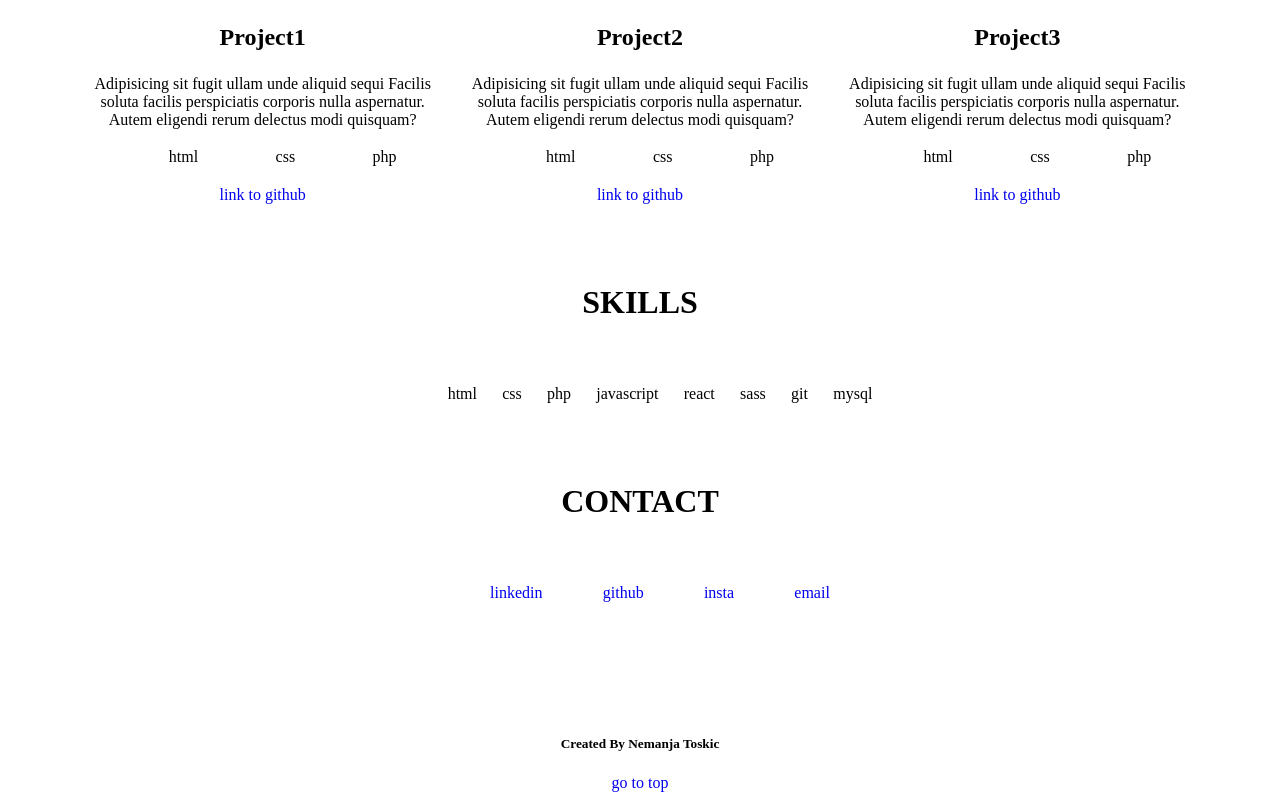
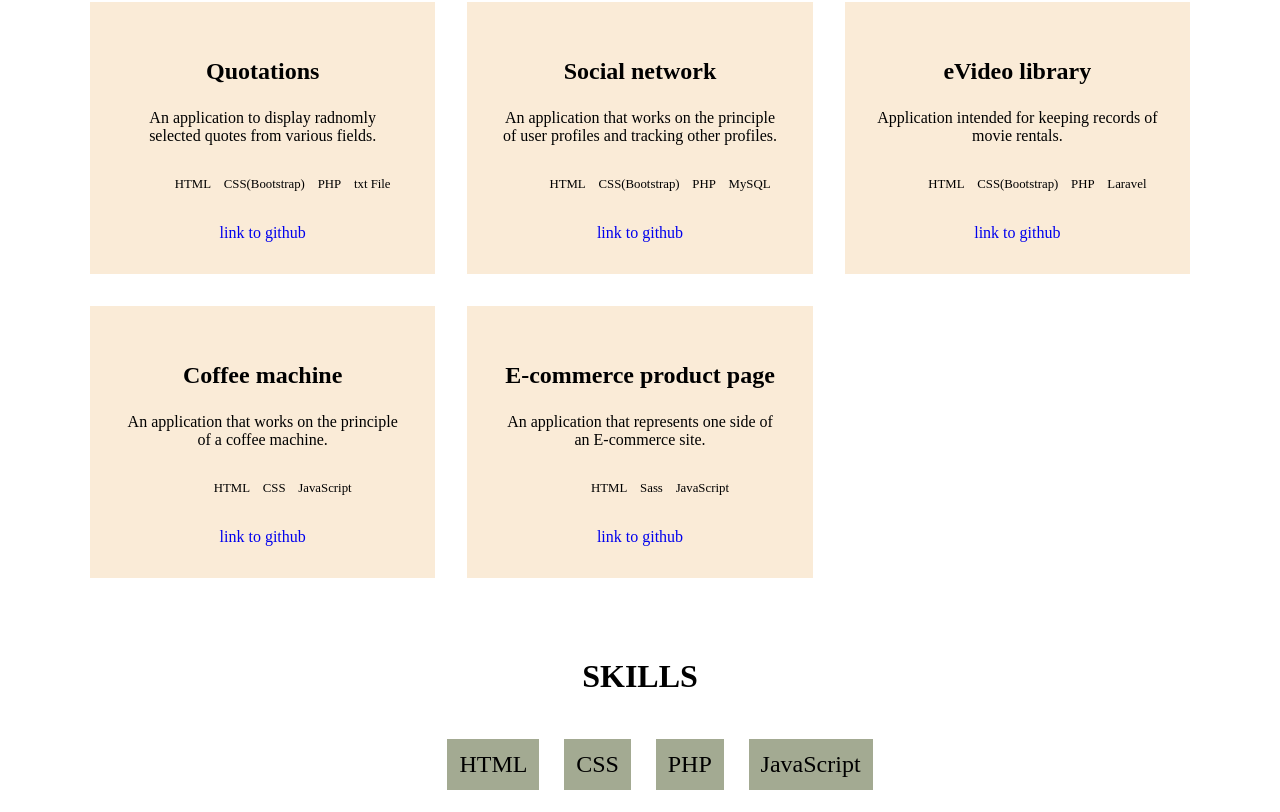
Before and after one commit to toska27/Portfolio, a React (Create React App) app: page / in a window 1280 px wide. Shown: the part 664-1476 px from the top of the page. Built offline with nearby package versions, Linux system fonts and the light colour scheme.

Commit message:
added new text and improved appearance

```diff
--- a/src/components/About/About.css
+++ b/src/components/About/About.css
@@ -1,10 +1,12 @@
 .about {
-  background-color: rgb(183, 238, 238);
   display: flex;
   flex-direction: column;
-  text-align: center;
+  align-items: center;
+  margin-top: 3em;
 }
 .about_desc {
-  font-size: 1rem;
-  margin: 2em 8em;
+  max-width: 600px;
 }
+.name {
+  color: blue;
+}
--- a/src/components/About/About.js
+++ b/src/components/About/About.js
@@ -4,7 +4,9 @@ import "./About.css";
 const About = () => {
   return (
     <section className="about">
-      <h1 className="about_name">Hi, I am Nemanja Toskic</h1>
+      <h1 className="about_name">
+        Hi, I am <span className="name">Nemanja Toskic</span>
+      </h1>
       <h3 className="about_role">Web Developer</h3>
       <p className="about_desc">
         Adipisicing sit fugit ullam unde aliquid sequi Facilis soluta facilis
--- a/src/components/Contact/Contact.css
+++ b/src/components/Contact/Contact.css
@@ -1,12 +1,4 @@
-.contact {
-  margin-top: 5em;
-  text-align: center;
-}
-.contact_title {
-  margin-bottom: 2em;
-}
 .contact_list {
-  list-style-type: none;
   max-width: 400px;
   width: 95%;
   margin: 0 auto;
@@ -14,6 +6,8 @@
   flex-wrap: wrap;
   justify-content: space-around;
 }
-.contact_list-item a {
-  text-decoration: none;
+.contact_list-item {
+  border: 1px solid darkgray;
+  padding: 0.5rem;
+  font-size: 1.5rem;
 }
--- a/src/components/Contact/Contact.js
+++ b/src/components/Contact/Contact.js
@@ -3,20 +3,28 @@ import "./Contact.css";
 
 const Contact = () => {
   return (
-    <section className="contact">
-      <h2 className="contact_title">CONTACT</h2>
+    <section className="contact section" id="contact">
+      <h2 className="title">contact</h2>
       <ul className="contact_list">
         <li className="contact_list-item">
-          <a href="#">linkedin</a>
+          <a href="https://www.linkedin.com/in/nemanja-toskic-543a34276/">
+            <span typeof="button">linkedin</span>
+          </a>
         </li>
         <li className="contact_list-item">
-          <a href="#">github</a>
+          <a href="https://github.com/toska27">
+            <span typeof="button">github</span>
+          </a>
         </li>
         <li className="contact_list-item">
-          <a href="#">insta</a>
+          <a href="https://www.instagram.com/toskic_n/">
+            <span typeof="button">insta</span>
+          </a>
         </li>
         <li className="contact_list-item">
-          <a href="#">email</a>
+          <a href="mailto:nemanjatoskic58@gmail.com">
+            <span typeof="button">email</span>
+          </a>
         </li>
       </ul>
     </section>
--- a/src/components/Footer/Footer.css
+++ b/src/components/Footer/Footer.css
@@ -1,5 +1,4 @@
 .footer {
-  padding: 3em 0;
-  margin-top: 4em;
+  margin-top: 5em;
   text-align: center;
 }
--- a/src/components/Footer/Footer.js
+++ b/src/components/Footer/Footer.js
@@ -4,8 +4,8 @@ import "./Footer.css";
 const Footer = () => {
   return (
     <footer className="footer">
+      <a href="#header">go to top</a>
       <h5>Created By Nemanja Toskic</h5>
-      <a href="#header">go to top</a>
     </footer>
   );
 };
--- a/src/components/Header/Header.css
+++ b/src/components/Header/Header.css
@@ -1,5 +1,4 @@
 .header {
-  background-color: antiquewhite;
   height: 8em;
   max-width: 1100px;
   width: 95%;
@@ -12,11 +11,9 @@ nav {
   margin-right: 20px;
 }
 .nav_list {
-  list-style-type: none;
   display: flex;
   justify-content: space-between;
 }
 .link {
-  text-decoration: none;
   font-size: 1.2rem;
 }
--- a/src/components/Header/Header.js
+++ b/src/components/Header/Header.js
@@ -8,17 +8,17 @@ const Header = () => {
       <nav>
         <ul className="nav_list">
           <li className="nav_list-item">
-            <a href="#" className="link">
+            <a href="#projects" className="link">
               projects
             </a>
           </li>
           <li className="nav_list-item">
-            <a href="#" className="link">
+            <a href="#skills" className="link">
               skills
             </a>
           </li>
           <li className="nav_list-item">
-            <a href="#" className="link">
+            <a href="#contact" className="link">
               contact
             </a>
           </li>
--- a/src/components/Projects/Projects.css
+++ b/src/components/Projects/Projects.css
@@ -1,10 +1,3 @@
-.projects {
-  margin-top: 5em;
-  text-align: center;
-}
-.projects_title {
-  margin-bottom: 2em;
-}
 .projects_grid {
   max-width: 1100px;
   margin: 0 auto;
@@ -12,14 +5,24 @@
   grid-template-columns: repeat(auto-fit, minmax(18em, 1fr));
   grid-gap: 2em;
 }
-
+.card {
+  padding: 2em;
+  margin: 0 auto;
+  text-align: center;
+  background-color: antiquewhite;
+}
+.card_desc {
+  margin-top: 1em;
+}
 .card_list {
-  list-style-type: none; /*globalno*/
   display: flex;
   flex-wrap: wrap;
-  justify-content: space-around;
-  margin: 1.2em 0;
+  justify-content: center;
+  margin: 1.6em 0;
+  left: -2em;
 }
-.card_link {
-  text-decoration: none;
+.card_list-item {
+  margin: 0.5em;
+  font-weight: 500;
+  font-size: 0.8rem;
 }
--- a/src/components/Projects/Projects.js
+++ b/src/components/Projects/Projects.js
@@ -3,54 +3,96 @@ import "./Projects.css";
 
 const Projects = () => {
   return (
-    <section className="projects">
-      <h2 className="projects_title">PROJECTS</h2>
+    <section className="projects section" id="projects">
+      <h2 className="title">projects</h2>
       <div className="projects_grid">
         <div className="card">
-          <h3 className="card_title">Project1</h3>
+          <h3 className="card_title">Quotations</h3>
           <p className="card_desc">
-            Adipisicing sit fugit ullam unde aliquid sequi Facilis soluta
-            facilis perspiciatis corporis nulla aspernatur. Autem eligendi rerum
-            delectus modi quisquam?
+            An application to display radnomly selected quotes from various
+            fields.
           </p>
           <ul className="card_list">
-            <li className="card_list-item">html</li>
-            <li className="card_list-item">css</li>
-            <li className="card_list-item">php</li>
+            <li className="card_list-item">HTML</li>
+            <li className="card_list-item">CSS(Bootstrap)</li>
+            <li className="card_list-item">PHP</li>
+            <li className="card_list-item">txt File</li>
           </ul>
-          <a href="#" className="card_link">
+          <a
+            href="https://github.com/toska27/Projects/tree/main/Quotations"
+            className="card_link"
+          >
             link to github
           </a>
         </div>
         <div className="card">
-          <h3 className="card_title">Project2</h3>
+          <h3 className="card_title">Social network</h3>
           <p className="card_desc">
-            Adipisicing sit fugit ullam unde aliquid sequi Facilis soluta
-            facilis perspiciatis corporis nulla aspernatur. Autem eligendi rerum
-            delectus modi quisquam?
+            An application that works on the principle of user profiles and
+            tracking other profiles.
           </p>
           <ul className="card_list">
-            <li className="card_list-item">html</li>
-            <li className="card_list-item">css</li>
-            <li className="card_list-item">php</li>
+            <li className="card_list-item">HTML</li>
+            <li className="card_list-item">CSS(Bootstrap)</li>
+            <li className="card_list-item">PHP</li>
+            <li className="card_list-item">MySQL</li>
           </ul>
-          <a href="#" className="card_link">
+          <a
+            href="https://github.com/toska27/Projects/tree/main/Social%20network"
+            className="card_link"
+          >
             link to github
           </a>
         </div>
         <div className="card">
-          <h3 className="card_title">Project3</h3>
+          <h3 className="card_title">eVideo library</h3>
           <p className="card_desc">
-            Adipisicing sit fugit ullam unde aliquid sequi Facilis soluta
-            facilis perspiciatis corporis nulla aspernatur. Autem eligendi rerum
-            delectus modi quisquam?
+            Application intended for keeping records of movie rentals.
           </p>
           <ul className="card_list">
-            <li className="card_list-item">html</li>
-            <li className="card_list-item">css</li>
-            <li className="card_list-item">php</li>
+            <li className="card_list-item">HTML</li>
+            <li className="card_list-item">CSS(Bootstrap)</li>
+            <li className="card_list-item">PHP</li>
+            <li className="card_list-item">Laravel</li>
           </ul>
-          <a href="#" className="card_link">
+          <a
+            href="https://github.com/toska27/Projects/tree/main/eVideo%20library"
+            className="card_link"
+          >
+            link to github
+          </a>
+        </div>
+        <div className="card">
+          <h3 className="card_title">Coffee machine</h3>
+          <p className="card_desc">
+            An application that works on the principle of a coffee machine.
+          </p>
+          <ul className="card_list">
+            <li className="card_list-item">HTML</li>
+            <li className="card_list-item">CSS</li>
+            <li className="card_list-item">JavaScript</li>
+          </ul>
+          <a
+            href="https://github.com/toska27/Projects/tree/main/Coffee%20machine/Machine"
+            className="card_link"
+          >
+            link to github
+          </a>
+        </div>
+        <div className="card">
+          <h3 className="card_title">E-commerce product page</h3>
+          <p className="card_desc">
+            An application that represents one side of an E-commerce site.
+          </p>
+          <ul className="card_list">
+            <li className="card_list-item">HTML</li>
+            <li className="card_list-item">Sass</li>
+            <li className="card_list-item">JavaScript</li>
+          </ul>
+          <a
+            href="https://github.com/toska27/Projects/tree/main/E-commerce%20product%20page"
+            className="card_link"
+          >
             link to github
           </a>
         </div>
--- a/src/components/Skills/Skills.css
+++ b/src/components/Skills/Skills.css
@@ -1,12 +1,4 @@
-.skills {
-  margin-top: 5em;
-  text-align: center;
-}
-.skills_title {
-  margin-bottom: 2em;
-}
 .skills_list {
-  list-style-type: none;
   max-width: 450px;
   width: 95%;
   margin: 0 auto;
@@ -14,3 +6,9 @@
   flex-wrap: wrap;
   justify-content: space-around;
 }
+.skills_list-item {
+  margin: 0.5em;
+  padding: 0.5em;
+  font-size: 1.5rem;
+  background-color: rgb(163, 170, 146);
+}
--- a/src/components/Skills/Skills.js
+++ b/src/components/Skills/Skills.js
@@ -3,17 +3,18 @@ import "./Skills.css";
 
 const Skills = () => {
   return (
-    <section className="skills">
-      <h2 className="skills_title">SKILLS</h2>
+    <section className="skills section" id="skills">
+      <h2 className="title">skills</h2>
       <ul className="skills_list">
-        <li className="skills_list-item">html</li>
-        <li className="skills_list-item">css</li>
-        <li className="skills_list-item">php</li>
-        <li className="skills_list-item">javascript</li>
-        <li className="skills_list-item">react</li>
-        <li className="skills_list-item">sass</li>
-        <li className="skills_list-item">git</li>
-        <li className="skills_list-item">mysql</li>
+        <li className="skills_list-item">HTML</li>
+        <li className="skills_list-item">CSS</li>
+        <li className="skills_list-item">PHP</li>
+        <li className="skills_list-item">JavaScript</li>
+        <li className="skills_list-item">React</li>
+        <li className="skills_list-item">Laravel</li>
+        <li className="skills_list-item">MySQL</li>
+        <li className="skills_list-item">Sass</li>
+        <li className="skills_list-item">Git</li>
       </ul>
     </section>
   );
```
